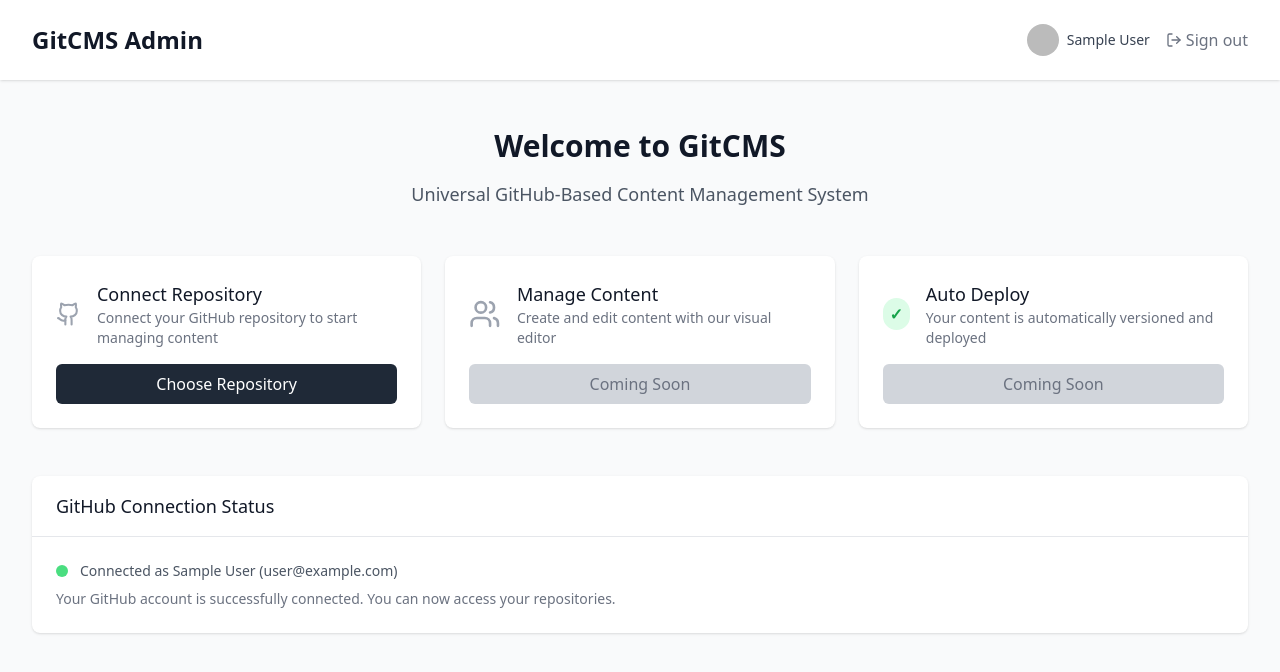
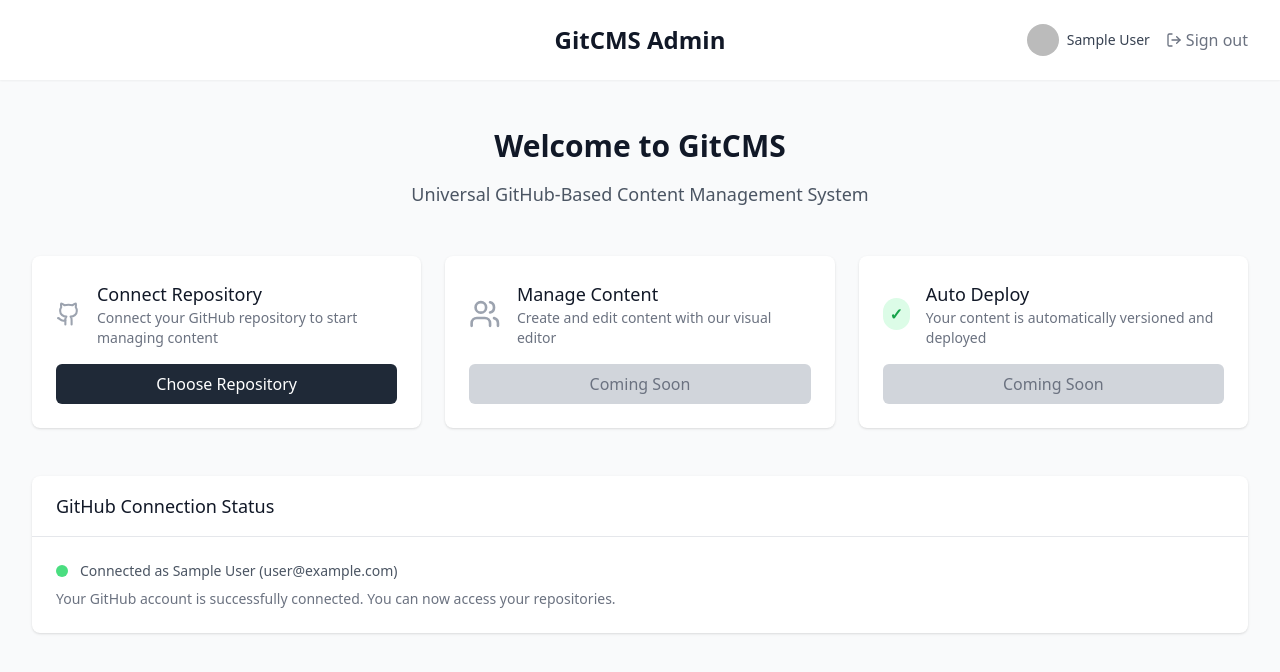
Before and after one commit to BestPlayerMMIII/GitCMS, a Next.js app in the folder packages/admin/: page / in a window 1280 px wide. Shown: the top 672 px of the page. Built offline with nearby package versions, Linux system fonts and the light colour scheme; no server answers; sample sign-in values are in the browser's storage.

Commit message:
feat: refactor PageHeader component to support size variants and improve layout

```diff
--- a/packages/admin/src/app/page.tsx
+++ b/packages/admin/src/app/page.tsx
@@ -2,6 +2,7 @@
 
 import { useSession, signOut } from 'next-auth/react';
 import { LogOut, Github, Users } from 'lucide-react';
+import { PageHeader } from '@/components/page-header';
 
 export default function HomePage() {
   const { data: session, status } = useSession();
@@ -19,16 +20,13 @@ export default function HomePage() {
 
   return (
     <div className="min-h-screen bg-gray-50">
-      {/* Header */}
-      <header className="bg-white shadow">
-        <div className="max-w-7xl mx-auto px-4 sm:px-6 lg:px-8">
-          <div className="flex justify-between items-center py-6">
-            <div className="flex items-center">
-              <h1 className="text-2xl font-bold text-gray-900">GitCMS Admin</h1>
-            </div>
+      <PageHeader
+        title="GitCMS Admin"
+        size="large"
+        className="shadow"
+        rightElement={
+          session?.user ? (
             <div className="flex items-center space-x-4">
-              {session?.user && (
-                <>
               <div className="flex items-center space-x-2">
                 <img
                   className="h-8 w-8 rounded-full"
@@ -44,12 +42,10 @@ export default function HomePage() {
                 <LogOut className="h-4 w-4" />
                 <span>Sign out</span>
               </button>
-                </>
-              )}
             </div>
-          </div>
-        </div>
-      </header>
+          ) : null
+        }
+      />
 
       {/* Main content */}
       <main className="max-w-7xl mx-auto py-6 sm:px-6 lg:px-8">
--- a/packages/admin/src/components/page-header.tsx
+++ b/packages/admin/src/components/page-header.tsx
@@ -11,18 +11,29 @@ interface PageHeaderProps {
   rightElement?: ReactNode;
   /** Additional CSS classes for the header */
   className?: string;
+  /** Size variant for the header */
+  size?: 'normal' | 'large';
 }
 
-export function PageHeader({ title, leftElement, rightElement, className = '' }: PageHeaderProps) {
+export function PageHeader({
+  title,
+  leftElement,
+  rightElement,
+  className = '',
+  size = 'normal',
+}: PageHeaderProps) {
+  const paddingClass = size === 'large' ? 'py-6' : 'py-4';
+  const titleClass = size === 'large' ? 'text-2xl font-bold' : 'text-xl font-semibold';
+
   return (
     <header className={`bg-white shadow-sm ${className}`}>
       <div className="max-w-7xl mx-auto px-4 sm:px-6 lg:px-8">
-        <div className="relative flex items-center justify-center py-4">
+        <div className={`relative flex items-center justify-center ${paddingClass}`}>
           {/* Left Element - Absolutely positioned to not affect centering */}
           {leftElement && <div className="absolute left-0">{leftElement}</div>}
 
           {/* Centered Title */}
-          <h1 className="text-xl font-semibold text-gray-900">{title}</h1>
+          <h1 className={`${titleClass} text-gray-900`}>{title}</h1>
 
           {/* Right Element - Absolutely positioned to not affect centering */}
           {rightElement && <div className="absolute right-0">{rightElement}</div>}
```
Lines whose indentation alone changed are shown as unchanged.
